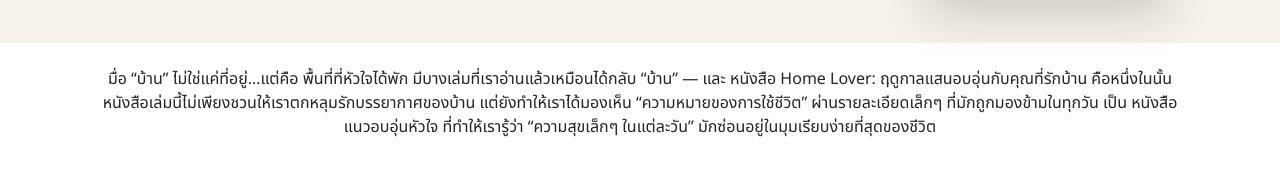
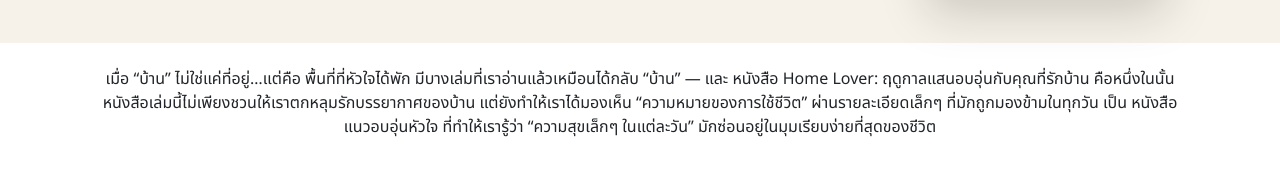
Before and after one commit to Boonphuean-n/home-lover, a plain HTML site: page index.html in a window 1280 px wide. Shown: the part 518-707 px from the top of the page. Drawn offline with nearby package versions, Linux system fonts and the light colour scheme; a web font is replaced by a local one.

Commit message:
version5

```diff
--- a/index.html
+++ b/index.html
@@ -90,13 +90,12 @@
   <!-- Intro paragraph -->
   <div class="container text-center px-4 my-4 text-color text-body pb-5">
     <p>
-      มื่อ “บ้าน” ไม่ใช่แค่ที่อยู่…แต่คือ พื้นที่ที่หัวใจได้พัก
+      เมื่อ “บ้าน” ไม่ใช่แค่ที่อยู่…แต่คือ พื้นที่ที่หัวใจได้พัก
       มีบางเล่มที่เราอ่านแล้วเหมือนได้กลับ “บ้าน” — และ หนังสือ Home Lover: ฤดูกาลแสนอบอุ่นกับคุณที่รักบ้าน
       คือหนึ่งในนั้น
       หนังสือเล่มนี้ไม่เพียงชวนให้เราตกหลุมรักบรรยากาศของบ้าน แต่ยังทำให้เราได้มองเห็น “ความหมายของการใช้ชีวิต”
       ผ่านรายละเอียดเล็กๆ ที่มักถูกมองข้ามในทุกวัน เป็น หนังสือแนวอบอุ่นหัวใจ ที่ทำให้เรารู้ว่า “ความสุขเล็กๆ
       ในแต่ละวัน” มักซ่อนอยู่ในมุมเรียบง่ายที่สุดของชีวิต
-
     </p>
   </div>
 
@@ -112,7 +111,8 @@
       🌿 ฤดูใบไม้ผลิที่เต็มไปด้วยการเริ่มต้นใหม่<br>
       ☀️ ฤดูร้อนที่สดใสแต่แฝงความเหนื่อยล้า<br>
       🍂 ฤดูใบไม้ร่วงที่เรียบง่ายและเปี่ยมด้วยความทรงจำ<br>
-      ❄️ ฤดูหนาวที่เงียบสงบ ชวนให้เราได้ใคร่ครวญถึงตัวเอง<br><br>
+      ❄️ ฤดูหนาวที่เงียบสงบ ชวนให้เราได้ใคร่ครวญถึงตัวเอง<br>
+      <br>
       แต่ละบทไม่ได้พูดถึง “บ้าน” ในฐานะอาคาร หากพูดถึง บ้านในใจ — ที่ซึ่งเราได้เรียนรู้การดูแลตัวเอง การพัก
       และการใช้ชีวิตอย่างมีสติ
 
@@ -129,7 +129,6 @@
       เหมาะกับคนที่ชอบ “ความเรียบง่ายแต่ลึกซึ้ง”
       บางบทพูดถึงการแต่งบ้านให้เหมือนตัวตน บางบทชวนให้เรามองว่าความรักไม่จำเป็นต้องยิ่งใหญ่
       แค่มี “คนที่อยู่ด้วยแล้วรู้สึกเหมือนกลับบ้าน” ก็เพียงพอแล้ว...
-
     </p>
   </section>
 
@@ -148,30 +147,35 @@
   <section class="container my-5 text-color" id="b-style">
     <h2 class="playful-heading pb-3">☘️ แรงบันดาลใจที่คุณจะได้จากเล่มนี้</h2>
     <div class="row g-4 justify-content-center bg-soft p-4 rounded">
+
       <div class="col-12 col-sm-6 col-lg-3">
         <div class="content-box border-0 shadow-sm p-4 text-center h-100 bg-white rounded-3">
           <img src="images/creative.png" width="80" class="mb-3">
           <p>ได้แรงบันดาลใจในการใช้ชีวิตให้ช้าลง และเห็นคุณค่าใน ความสุขเล็กๆ ในแต่ละวัน</p>
         </div>
       </div>
+
       <div class="col-12 col-sm-6 col-lg-3">
         <div class="content-box border-0 shadow-sm p-4 text-center h-100 bg-white rounded-3">
           <img src="images/happy.png" width="80" class="mb-3">
           <p>เข้าใจว่าความสุขไม่จำเป็นต้องมาจากภายนอก</p>
         </div>
       </div>
+
       <div class="col-12 col-sm-6 col-lg-3">
         <div class="content-box border-0 shadow-sm p-4 text-center h-100 bg-white rounded-3">
           <img src="images/pillows.png" width="80" class="mb-3">
           <p>รู้จักการสร้าง "พื้นที่ปลอดภัย" ทั้งในบ้านและในใจ</p>
         </div>
       </div>
+
       <div class="col-12 col-sm-6 col-lg-3">
         <div class="content-box border-0 shadow-sm p-4 text-center h-100 bg-white rounded-3">
           <img src="images/cup.png" width="80" class="mb-3">
           <p>เห็นความงามของชีวิตผ่าน “เรื่องราวความเรียบง่าย”</p>
         </div>
       </div>
+
     </div>
   </section>
 
@@ -180,30 +184,35 @@
   <section class="container my-5 text-color" id="c-style">
     <h2 class="playful-heading pb-3">☕ ใครควรอ่านหนังสือเล่มนี้</h2>
     <div class="row g-4 justify-content-center bg-soft p-4 rounded">
+
       <div class="col-12 col-sm-6 col-lg-3">
         <div class="content-box border-0 shadow-sm p-4 text-center h-100 bg-white rounded-3">
           <img src="images/worker.png" width="80" class="mb-3">
           <p>คนที่กำลังรู้สึกเหนื่อยจากชีวิตในเมือง</p>
         </div>
       </div>
+
       <div class="col-12 col-sm-6 col-lg-3">
         <div class="content-box border-0 shadow-sm p-4 text-center h-100 bg-white rounded-3">
           <img src="images/snail.png" width="80" class="mb-3">
           <p>คนที่ต้องการแรงบันดาลใจในการใช้ชีวิตแบบ Minimal lifestyle</p>
         </div>
       </div>
+
       <div class="col-12 col-sm-6 col-lg-3">
         <div class="content-box border-0 shadow-sm p-4 text-center h-100 bg-white rounded-3">
           <img src="images/home.png" width="80" class="mb-3">
           <p>คนที่มองหาความหมายของคำว่า "บ้าน" มากกว่าที่พักพิง</p>
         </div>
       </div>
+
       <div class="col-12 col-sm-6 col-lg-3">
         <div class="content-box border-0 shadow-sm p-4 text-center h-100 bg-white rounded-3">
           <img src="images/book.png" width="80" class="mb-3">
           <p>คนที่รักหนังสือแนวอบอุ่นหัวใจ เช่น Little Forest, A Man Called Ove, หรือ ก่อนสายลมจะพัดผ่าน</p>
         </div>
       </div>
+
     </div>
   </section>
 
@@ -246,8 +255,6 @@
       ที่ลอดผ่านหน้าต่างบ้านของคุณเอง
       <br>
       และเมื่อปิดเล่มนี้ลง คุณอาจพบว่า บ้านของคุณ — ไม่ว่าจะเรียบง่ายหรือยุ่งเหยิง — ก็อบอุ่นขึ้นกว่าเดิม
-
-
     </p>
   </div>
 
```
